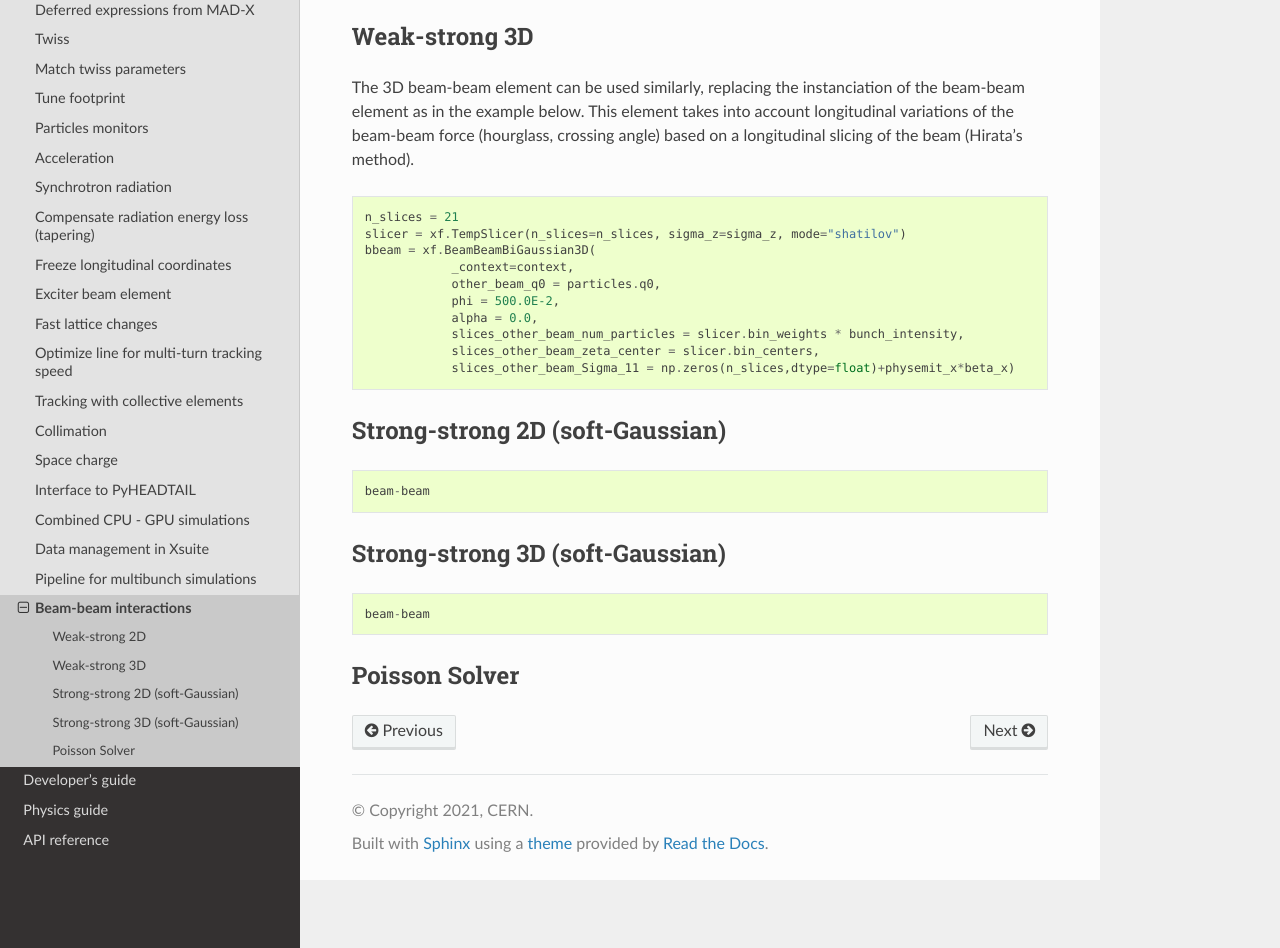
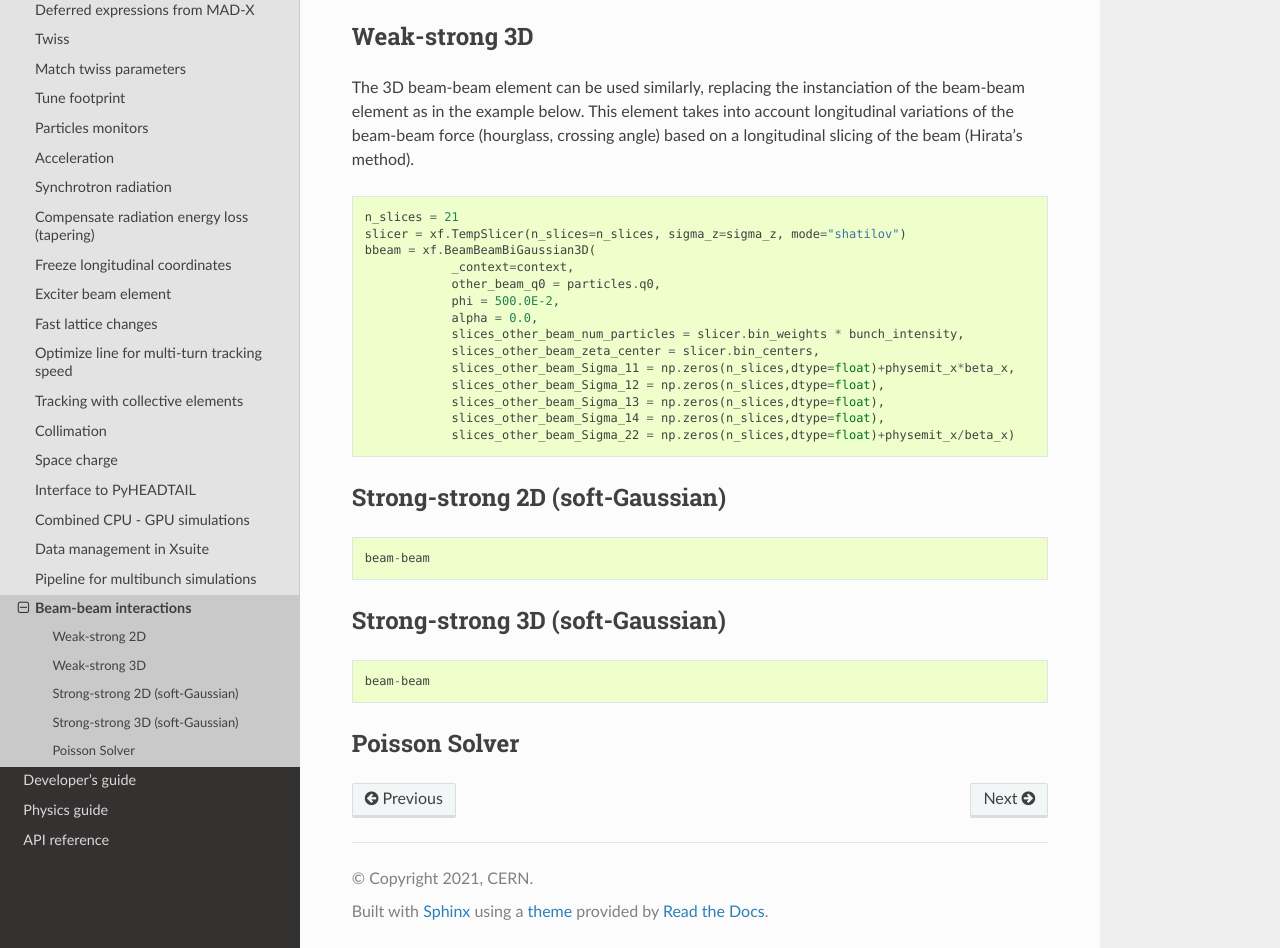
Before and after one commit to xsuite/xsuite, a Sphinx documentation site: the page built from docs/beambeam.rst, in a window 1280 px wide and 1364 px high, cut to the strip 416-1364 px from the top of the window. Built offline with Sphinx 7.4.7 and the Read the Docs theme 2.0.0, drawn with Linux system fonts in a browser that asks for light colours.

Commit message:
Update beambeam.rst

```diff
--- a/docs/beambeam.rst
+++ b/docs/beambeam.rst
@@ -27,7 +27,11 @@ The 3D beam-beam element can be used similarly, replacing the instanciation of t
                alpha = 0.0,
                slices_other_beam_num_particles = slicer.bin_weights * bunch_intensity,
                slices_other_beam_zeta_center = slicer.bin_centers,
-               slices_other_beam_Sigma_11 = np.zeros(n_slices,dtype=float)+physemit_x*beta_x)
+               slices_other_beam_Sigma_11 = np.zeros(n_slices,dtype=float)+physemit_x*beta_x,
+               slices_other_beam_Sigma_12 = np.zeros(n_slices,dtype=float),
+               slices_other_beam_Sigma_13 = np.zeros(n_slices,dtype=float),
+               slices_other_beam_Sigma_14 = np.zeros(n_slices,dtype=float),
+               slices_other_beam_Sigma_22 = np.zeros(n_slices,dtype=float)+physemit_x/beta_x)
 
 Strong-strong 2D (soft-Gaussian)
 ================================
```
